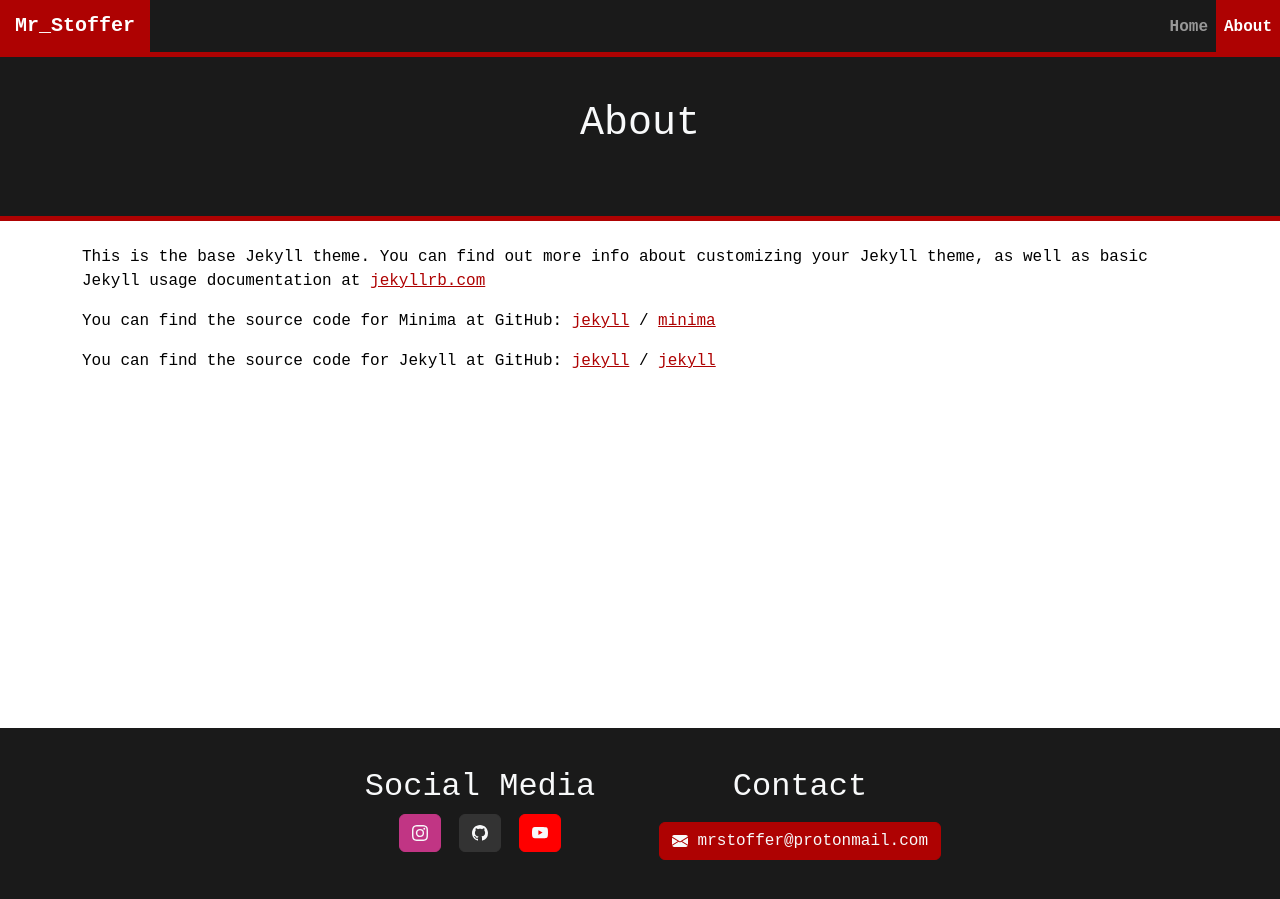
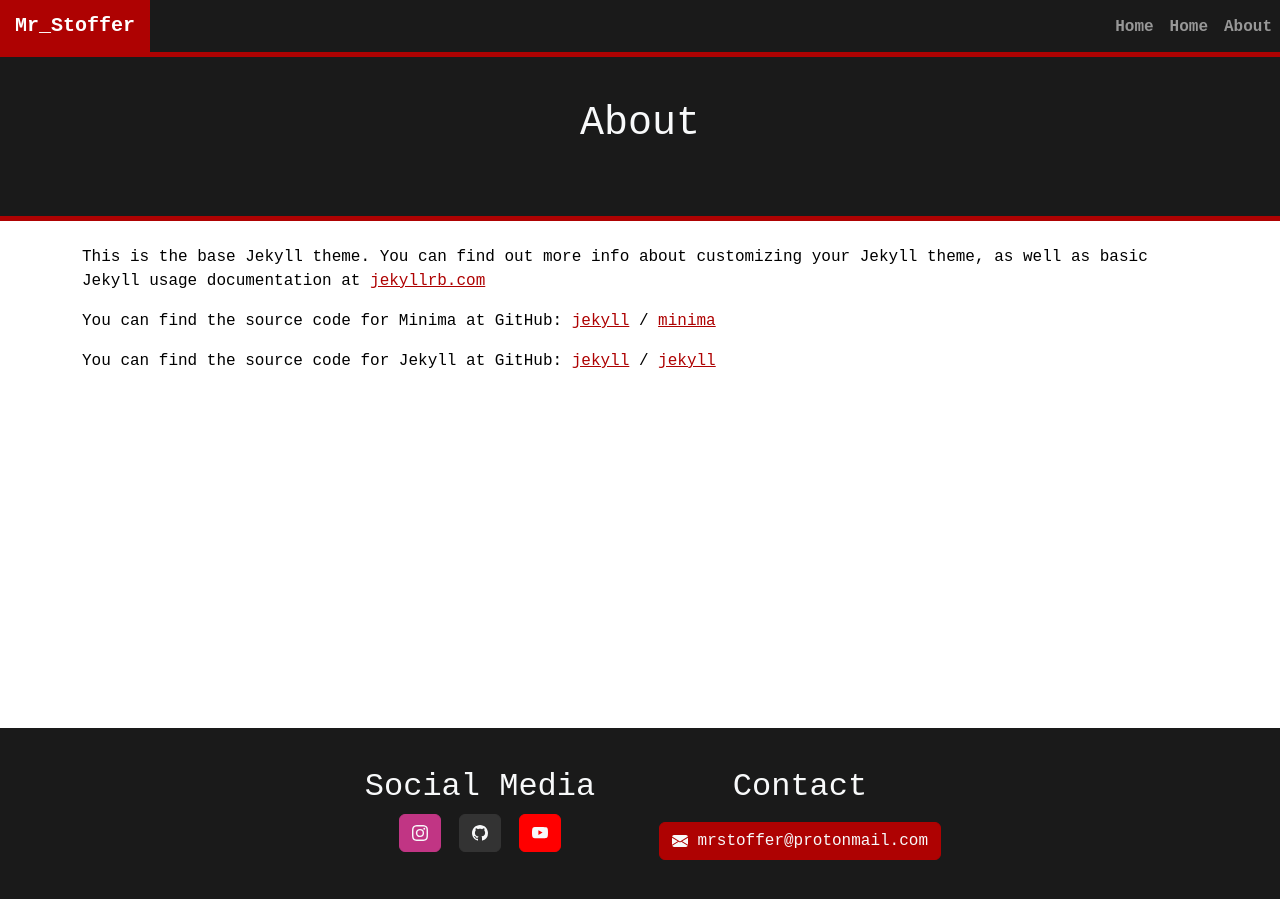
Before and after one commit to mrstoffer/mrstoffer.github.io, a Jekyll site: the page built from about.markdown, in a window 1280 px wide. Built offline with Jekyll 4.4.1, drawn with Linux system fonts in a browser that asks for light colours; some web fonts are replaced.

Commit message:
Update nav

```diff
--- /dev/null
+++ b/_data/navigation.yml
@@ -0,0 +1,4 @@
+- name: Home
+  link: /
+- name: About
+  link: /about
--- a/_includes/nav.html
+++ b/_includes/nav.html
@@ -1,6 +1,4 @@
 <nav class="navbar fixed-top navbar-expand-lg navbar-dark bg-secondary border-bottom border-5 border-primary py-0">
-  {%- assign default_paths = site.pages | map: "path" -%}
-  {%- assign page_paths = site.header_pages | default: default_paths -%}
   <div class="container-fluid">
     <a class="navbar-brand" href="/">
       Mr_Stoffer
@@ -11,19 +9,14 @@
     </button>
     <div class="collapse navbar-collapse" id="navbarContent">
       <ul class="navbar-nav ms-auto mt-0 mt-lg-0">
-        {%- if page_paths -%}
           <li class="nav-item">
             <a class="nav-link {% if page.url == '/' %}active{% endif %}" href="/">Home</a>
           </li>
-          {%- for path in page_paths -%}
-            {%- assign my_page = site.pages | where: "path", path | first -%}
-            {%- if my_page.title -%}
+          {%- for item in site.data.navigation -%}
             <li class="nav-item">
-              <a class="nav-link {% if page.url == my_page.url %}active{% endif %}" href="{{ my_page.url | relative_url }}">{{ my_page.title | escape }}</a>
+              <a class="nav-link {% if page.url == my_page.url %}active{% endif %}" href="{{ item.link }}">{{ item.name }}</a>
             </li>
-            {%- endif -%}
           {%- endfor -%}
-        {%- endif -%}
       </ul>
     </div>
   </div>
```
